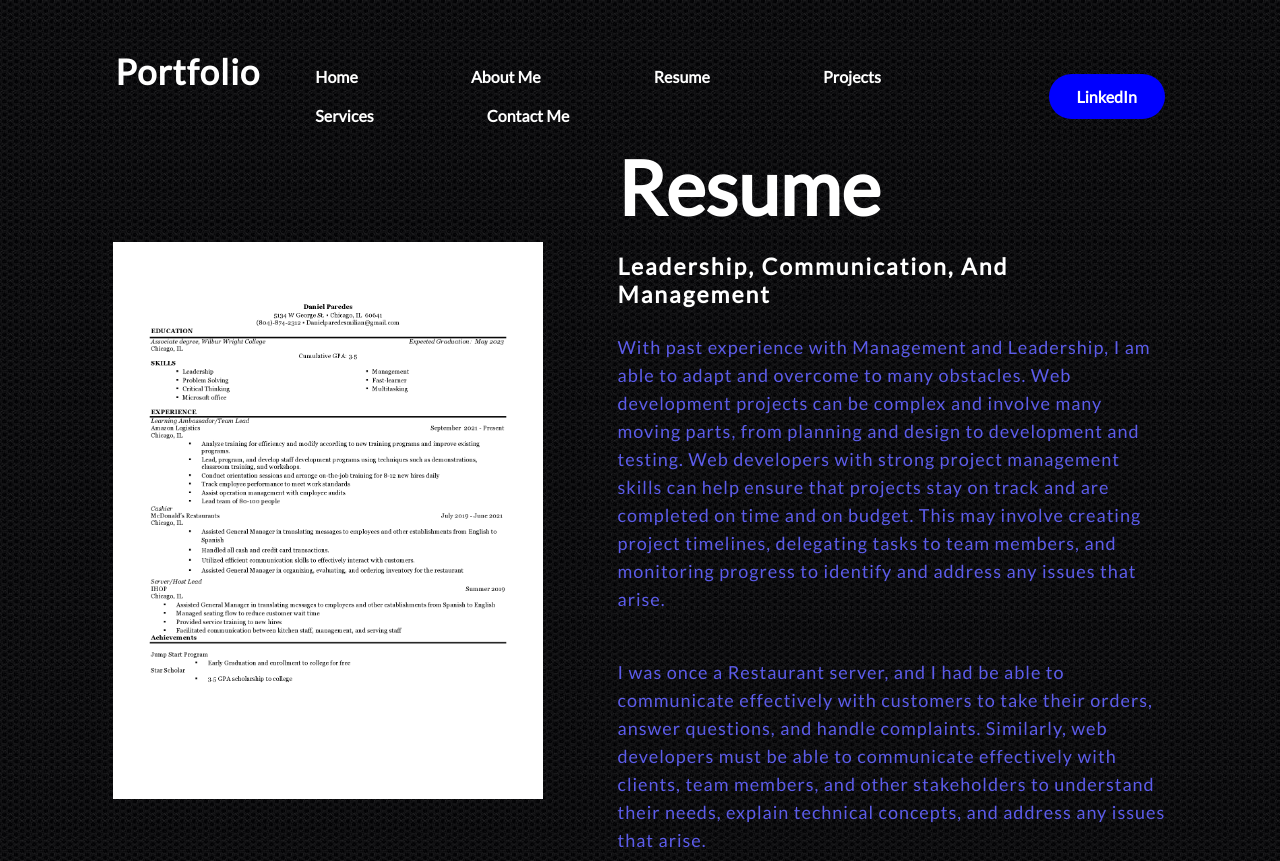
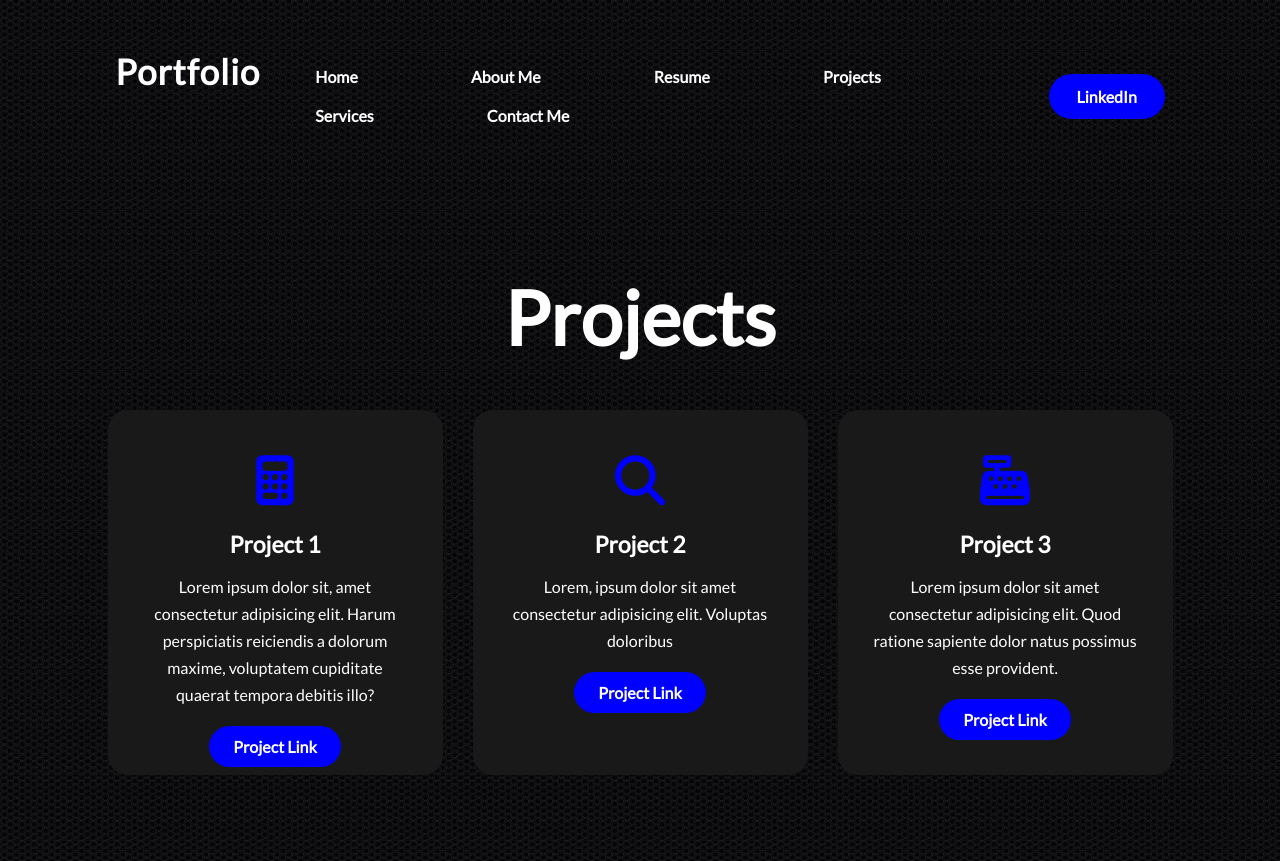
Before and after one commit to iiweby/Portfolio-Template, a plain HTML site: page Portfolio-Template/Projects.html in a window 1280 px wide. Shown: the top 861 px of the page. Drawn offline with Linux system fonts and the light colour scheme.

Commit message:
Add Your Picture, Lorem Designs, and Bug Fixes on Services

```diff
--- a/Portfoli0-Template/resume.html
+++ b/Portfolio-Template/Projects.html
@@ -7,17 +7,18 @@
 		<link rel="preconnect" href="https://fonts.googleapis.com" />
 		<link rel="preconnect" href="https://fonts.gstatic.com" crossorigin />
 		<link
+			href="https://fonts.googleapis.com/css2?family=Lato:ital,wght@0,400;1,300;1,400&family=Montserrat:wght@300&display=swap"
+			rel="stylesheet"
+		/>
+
+		<link
 			rel="stylesheet"
 			href="https://cdnjs.cloudflare.com/ajax/libs/font-awesome/6.4.0/css/all.min.css"
 		/>
-		<link
-			href="https://fonts.googleapis.com/css2?family=Lato:ital,wght@0,400;1,300;1,400&family=Montserrat:wght@300&display=swap"
-			rel="stylesheet"
-		/>
-		<meta name="Resume" content="My Experiences" />
+		<meta name="projects" content="This page shows my oast projects" />
 		<link rel="stylesheet" href="styles-main.css" />
 		<link rel="icon" type="image/x-icon" href="Images/rawtoad2.png" />
-		<title>Resume</title>
+		<title>Projects</title>
 	</head>
 	<body class="hero">
 		<!--Hero-->
@@ -39,33 +40,55 @@
 					>LinkedIn</a
 				>
 			</nav>
-			<section class="About">
-				<div class="main">
-					<img src="Images/resume.jpg" />
-					<div class="about-text">
-						<h2>Resume</h2>
-						<h5>Leadership, Communication, and Management</h5>
+		</div>
+		<div class="service">
+			<div class="title">
+				<h2>Projects</h2>
+			</div>
+			<div class="box">
+				<div class="card">
+					<i class="fa-solid fa-calculator"></i>
+					<h5>Project 1</h5>
+					<div class="dot">
 						<p>
-							With past experience with Management and Leadership, I am able to
-							adapt and overcome to many obstacles. Web development projects can
-							be complex and involve many moving parts, from planning and design
-							to development and testing. Web developers with strong project
-							management skills can help ensure that projects stay on track and
-							are completed on time and on budget. This may involve creating
-							project timelines, delegating tasks to team members, and
-							monitoring progress to identify and address any issues that arise.
+							Lorem ipsum dolor sit, amet consectetur adipisicing elit. Harum
+							perspiciatis reiciendis a dolorum maxime, voluptatem cupiditate
+							quaerat tempora debitis illo?
 						</p>
-						<p>
-							I was once a Restaurant server, and I had be able to communicate
-							effectively with customers to take their orders, answer questions,
-							and handle complaints. Similarly, web developers must be able to
-							communicate effectively with clients, team members, and other
-							stakeholders to understand their needs, explain technical
-							concepts, and address any issues that arise.
+						<p style="text-align: center">
+							<a class="button" href="contactme.html">Project Link</a>
 						</p>
 					</div>
 				</div>
-			</section>
+				<div class="card">
+					<i class="fa-solid fa-magnifying-glass"></i>
+					<h5>Project 2</h5>
+					<div class="dot">
+						<p>
+							Lorem, ipsum dolor sit amet consectetur adipisicing elit. Voluptas
+							doloribus
+						</p>
+						<p style="text-align: center">
+							<a class="button" href="contactme.html">Project Link</a>
+						</p>
+					</div>
+				</div>
+				<div class="card">
+					<i class="fa-sharp fa-solid fa-cash-register"></i>
+					<h5>Project 3</h5>
+					<div class="dot">
+						<p>
+							Lorem ipsum dolor sit amet consectetur adipisicing elit. Quod
+							ratione sapiente dolor natus possimus esse provident.
+						</p>
+						<p style="text-align: center">
+							<a class="button" href="https://github.com/iiweby/Ecom-store"
+								>Project Link</a
+							>
+						</p>
+					</div>
+				</div>
+			</div>
 		</div>
 		<div class="footer">
 			<p>Let's Make You a Great Website.</p>
```
Also changed, not shown: Portfolio-Template/index.html (renamed from Portfoli0-Template/index.html, +1 -1 lines), Portfolio-Template/resume.html (renamed from Portfoli0-Template/Projects.html, +28 -47 lines), Portfolio-Template/services.html (renamed from Portfoli0-Template/services.html, +5 -11 lines), Portfolio-Template/Images/New-Background.png (renamed from Portfoli0-Template/Images/New-Background.png), Portfolio-Template/Images/Your_Picture_Here.png (renamed from Portfoli0-Template/Images/Your_Picture_Here.png), Portfolio-Template/Images/black-background.jpg (renamed from Portfoli0-Template/Images/black-background.jpg), Portfolio-Template/Images/port-back.jfif (renamed from Portfoli0-Template/Images/port-back.jfif), Portfolio-Template/Images/rawtoad2.png (renamed from Portfoli0-Template/Images/rawtoad2.png), Portfolio-Template/Images/resume.jpg (renamed from Portfoli0-Template/Images/resume.jpg), Portfolio-Template/SubmissionForm.html (renamed from Portfoli0-Template/SubmissionForm.html), Portfolio-Template/aboutme.html (renamed from Portfoli0-Template/aboutme.html), Portfolio-Template/contactme.html (renamed from Portfoli0-Template/contactme.html), Portfolio-Template/styles-contact.css (renamed from Portfoli0-Template/styles-contact.css), Portfolio-Template/styles-home.css (renamed from Portfoli0-Template/styles-home.css), 1 more files.
